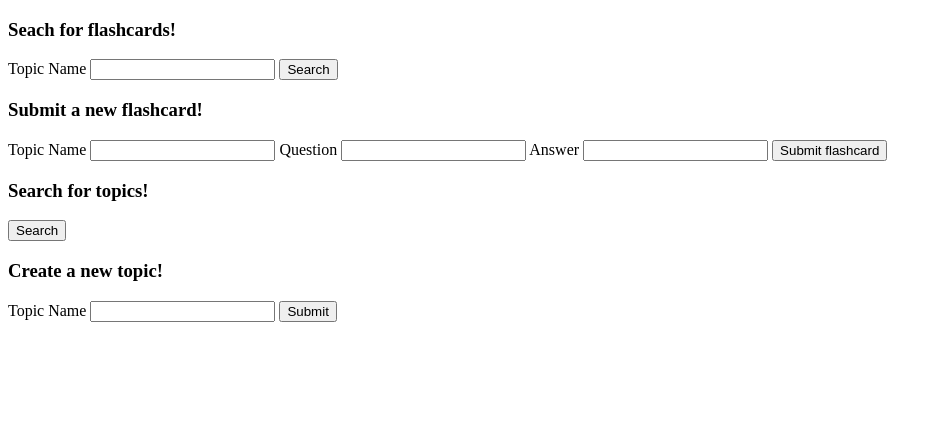
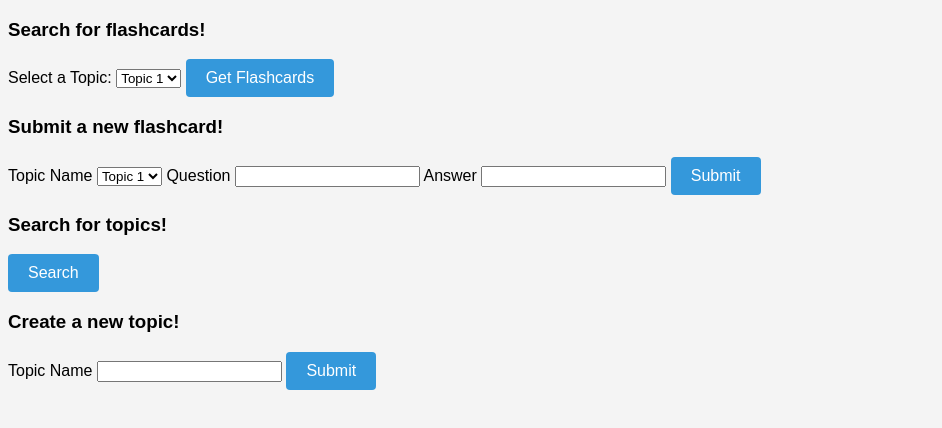
Before and after one commit to RobustGuava/Flashcard-Website, a website: page client/index.html in a window 1280 px wide. Shown: the whole page, without its empty margins (0-942 px from the left). Drawn offline with Linux system fonts and the light colour scheme.

Commit message:
added dropdown menus

```diff
--- a/client/index.html
+++ b/client/index.html
@@ -5,23 +5,29 @@
     <meta charset="UTF-8">
     <meta name="viewport" content="width=device-width, initial-scale=1.0">
     <title>Assignment</title>
+    <link rel="stylesheet" href="styles.css">
 </head>
 
 <body>
-    <h3>Seach for flashcards!</h3>
-    <form id="flashcards-form" action="http://127.0.0.1:8080/flashcards">
-        <label for="topic-name">Topic Name</label>
-        <input type="text" id="topic-name" name="topicName">
+    <h3>Search for flashcards!</h3>
+    <form id="flashcards-form" action="http://127.0.0.1:8080/flashcards" method="get">
+        <label for="topic-name">Select a Topic:</label>
+        <select id="topic-name" name="topicName">
+            <option value="topic 1">Topic 1</option>
+            <option value="topic 2">Topic 2</option>
+        </select>
+        <button type="submit">Get Flashcards</button>
+    </form>
 
-        <button type="submit">Search</button>
-    </form>
     <div id="flashcards-container"></div>
-
 
     <h3>Submit a new flashcard!</h3>
     <form id="new-flashcard-form">
         <label for="topic-name">Topic Name</label>
-        <input type="text" id="topic-name" name="topic-name">
+        <select id="topic-name" name="topic-name">
+            <option value="topic 1">Topic 1</option>
+            <option value="topic 2">Topic 2</option>
+        </select>
 
         <label for="new-question">Question</label>
         <input type="text" id="new-question" name="new-question">
@@ -29,7 +35,7 @@
         <label for="new-answer">Answer</label>
         <input type="text" id="new-answer" name="new-answer">
 
-        <button type="submit">Submit flashcard</button>
+        <button type="submit">Submit</button>
     </form>
 
     <h3>Search for topics!</h3>
--- a/client/new-flashcard.js
+++ b/client/new-flashcard.js
@@ -4,6 +4,9 @@ newFlashcardForm.addEventListener('submit', async (event) => {
   event.preventDefault();
   const formData = new FormData(newFlashcardForm);
   const dataJson = JSON.stringify(Object.fromEntries(formData.entries()));
+
+  newFlashcardForm.reset();
+
   // send a fetch request (POST) with the data
 
   await fetch('http://127.0.0.1:8080/flashcard/new', {
--- a/client/new-topic.js
+++ b/client/new-topic.js
@@ -5,6 +5,8 @@ newTopicForm.addEventListener('submit', async (event) => {
   const formData = new FormData(newTopicForm);
   const dataJson = JSON.stringify(Object.fromEntries(formData.entries()));
   // send a fetch request (POST) with the data
+
+  newTopicForm.reset();
 
   await fetch('http://127.0.0.1:8080/topic/new', {
     method: 'POST',
--- a/client/styles.css
+++ b/client/styles.css
@@ -0,0 +1,19 @@
+body {
+    font-family: Arial, sans-serif;
+    background-color: #f4f4f4;
+}
+
+button {
+    padding: 10px 20px;
+    font-size: 16px;
+    cursor: pointer;
+    background-color: #3498db;
+    color: #fff;
+    border: none;
+    border-radius: 4px;
+    outline: none;
+}
+
+button:hover {
+    background-color: #2980b9;
+}
```
Also changed, not shown: data/topics.json (+0 -12 lines).
